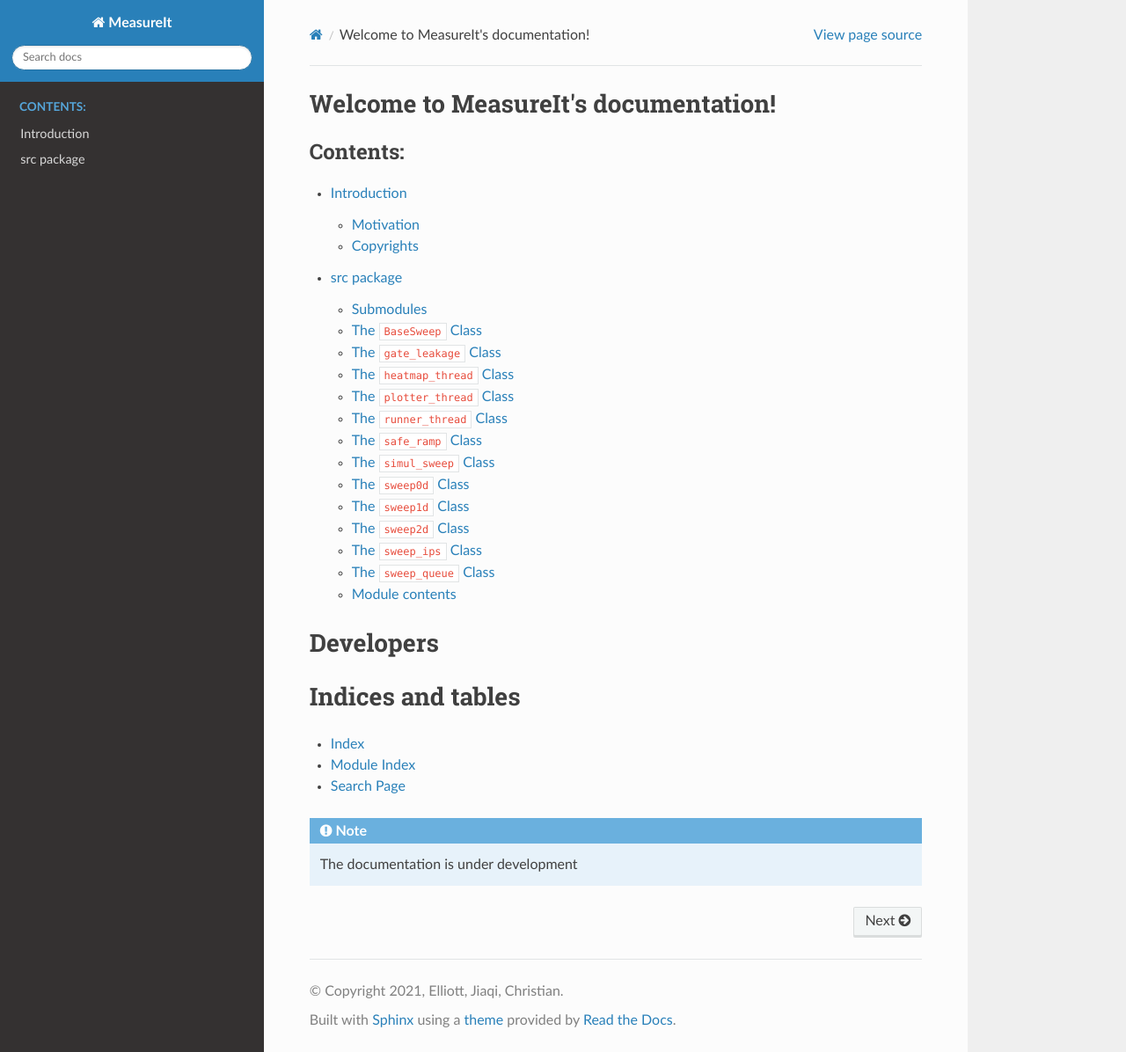
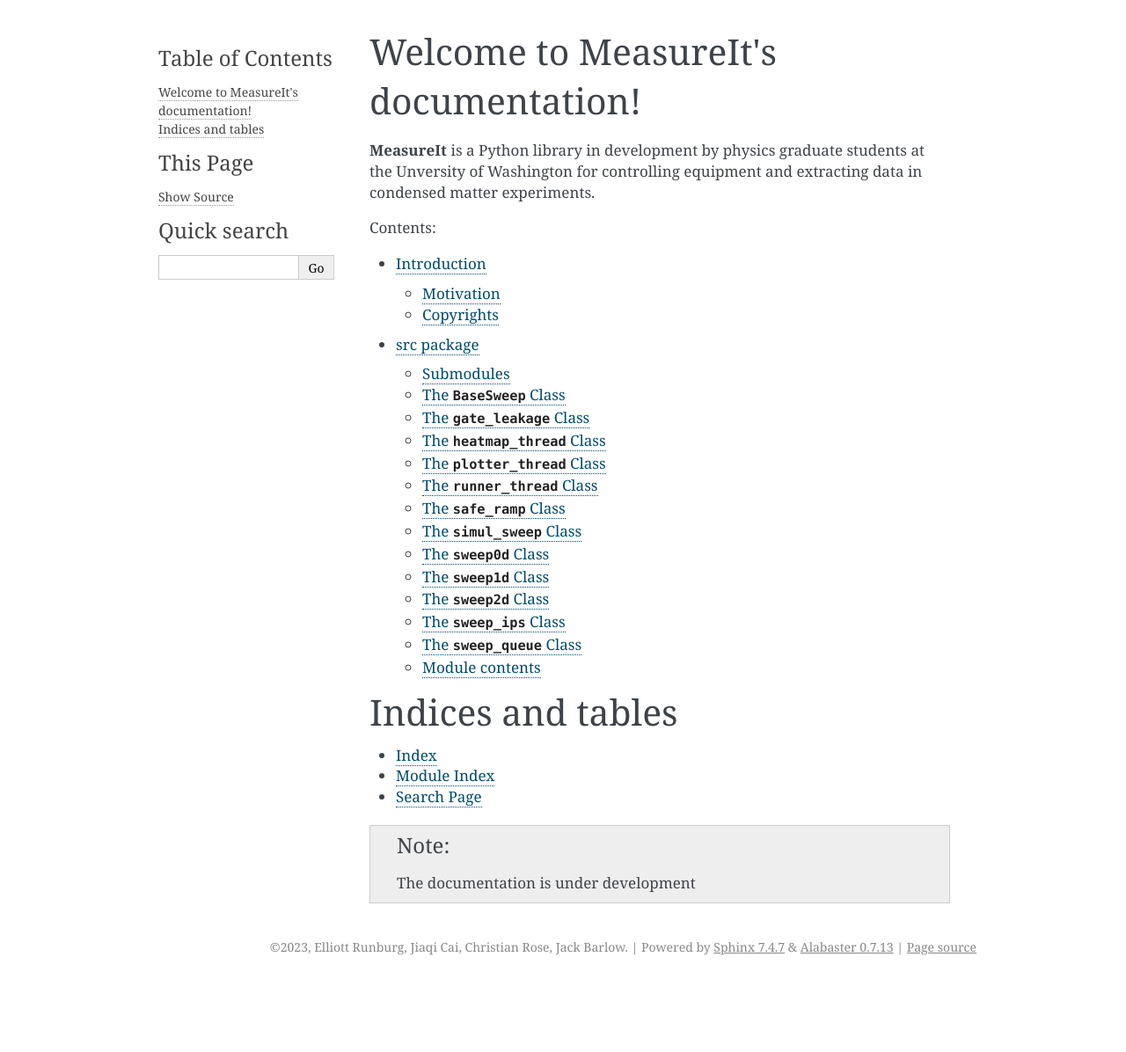
Before and after one commit to nanophys/MeasureIt, a Sphinx documentation site: the page built from docs/source/index.rst, in a window 1280 px wide and 1196 px high. Shown: the whole window at 88% size. Built offline with Sphinx 7.4.7, drawn with Linux system fonts in a browser that asks for light colours; pages that are not in the unit, such as notebooks, are missing from menus.

Commit message:
Re-organized docs folder, might be wrong but can work on in new issue branch

```diff
--- a/docs/source/conf.py
+++ b/docs/source/conf.py
@@ -1,15 +1,14 @@
 # Configuration file for the Sphinx documentation builder.
 #
-# This file only contains a selection of the most common options. For a full
-# list see the documentation:
+# For the full list of built-in configuration values, see the documentation:
 # https://www.sphinx-doc.org/en/master/usage/configuration.html
 
 # -- Path setup --------------------------------------------------------------
-
+#
 # If extensions (or modules to document with autodoc) are in another directory,
 # add these directories to sys.path here. If the directory is relative to the
 # documentation root, use os.path.abspath to make it absolute, like shown here.
-#
+
 import os
 import sys
 import sphinx_rtd_theme
@@ -18,20 +17,20 @@
 sys.path.insert(0, os.path.abspath('../../'))
 
 # -- Project information -----------------------------------------------------
+# https://www.sphinx-doc.org/en/master/usage/configuration.html#project-information
 
 project = 'MeasureIt'
-copyright = '2021, Elliott, Jiaqi, Christian'
-author = 'Elliott, Jiaqi, Christian'
-
-# The full version, including alpha/beta/rc tags
-release = 'Beta1'
-
+copyright = '2023, Elliott Runburg, Jiaqi Cai, Christian Rose, Jack Barlow'
+author = 'Elliott Runburg, Jiaqi Cai, Christian Rose, Jack Barlow'
+release = '0.0.1'
 
 # -- General configuration ---------------------------------------------------
-
+# https://www.sphinx-doc.org/en/master/usage/configuration.html#general-configuration
+#
 # Add any Sphinx extension module names here, as strings. They can be
 # extensions coming with Sphinx (named 'sphinx.ext.*') or your custom
 # ones.
+
 extensions = [
 	'sphinx.ext.napoleon',
 	'sphinx_rtd_theme',
@@ -45,22 +44,25 @@
 #
 # This is also used if you do content translation via gettext catalogs.
 # Usually you set "language" from the command line for these cases.
+
 language = 'English'
 
 # List of patterns, relative to source directory, that match files and
 # directories to ignore when looking for source files.
 # This pattern also affects html_static_path and html_extra_path.
+
 exclude_patterns = []
 
-
 # -- Options for HTML output -------------------------------------------------
+# https://www.sphinx-doc.org/en/master/usage/configuration.html#options-for-html-output
 
 # The theme to use for HTML and HTML Help pages.  See the documentation for
 # a list of builtin themes.
-#
-html_theme = 'sphinx_rtd_theme'
+
+html_theme = 'alabaster'
 
 # Add any paths that contain custom static files (such as style sheets) here,
 # relative to this directory. They are copied after the builtin static files,
 # so a file named "default.css" will overwrite the builtin "default.css".
+
 html_static_path = ['_static']
--- a/docs/source/index.rst
+++ b/docs/source/index.rst
@@ -1,20 +1,19 @@
 .. MeasureIt documentation master file, created by
-   sphinx-quickstart on Wed Aug 25 14:20:11 2021.
+   sphinx-quickstart on Tue Sep 19 18:01:49 2023.
    You can adapt this file completely to your liking, but it should at least
    contain the root `toctree` directive.
 
 Welcome to MeasureIt's documentation!
 =====================================
+
+**MeasureIt** is a Python library in development by physics graduate students at the Unversity of Washington for controlling equipment and extracting data in condensed matter experiments.
+
 .. toctree::
    :maxdepth: 2
    :caption: Contents:
 
    intro
    src
-
-Developers
-==========
-
 
 Indices and tables
 ==================
--- a/docs/source/modules.rst
+++ b/docs/source/modules.rst
@@ -4,6 +4,6 @@
 .. toctree::
    :maxdepth: 4
 
-   MeasureIt
-   MeasureIt.Drivers
-   MeasureIt.GUI
+   src/MeasureIt
+   src/MeasureIt/Drivers
+   src/MeasureIt/GUI
```
Also changed, not shown: 4 other files.
